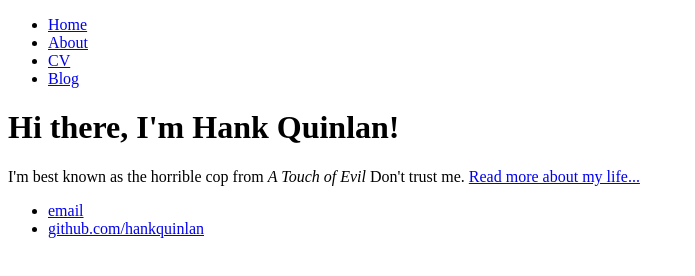
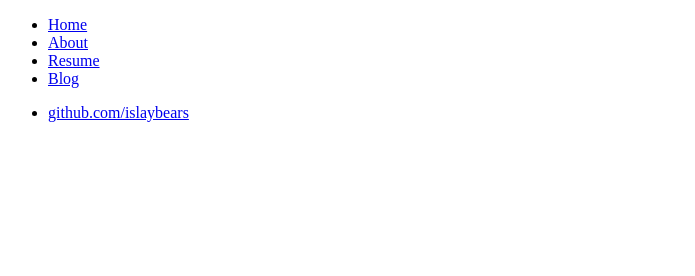
Before and after one commit to MarcoHinojosa-ISB/MarcoHinojosa-ISB.github.io, a plain HTML site: page index.html in a window 1280 px wide. Shown: the whole page, without its empty margins (0-695 px from the left). Drawn offline with Linux system fonts and the light colour scheme.

Commit message:
Update index file

```diff
--- a/index.html
+++ b/index.html
@@ -1,28 +1,26 @@
 <!DOCTYPE html>
 <html>
 	<head>
-		<title>Hank Quinlan, Horrible Cop</title>
+		<title>Title</title>
 	</head>
 	<body>
 		<nav>
     		<ul>
         		<li><a href="/">Home</a></li>
 	        	<li><a href="/about">About</a></li>
-        		<li><a href="/cv">CV</a></li>
+        		<li><a href="/resume">Resume</a></li>
         		<li><a href="/blog">Blog</a></li>
     		</ul>
 		</nav>
 		<div class="container">
     		<div class="blurb">
-        		<h1>Hi there, I'm Hank Quinlan!</h1>
-				<p>I'm best known as the horrible cop from <em>A Touch of Evil</em> Don't trust me. <a href="/about">Read more about my life...</a></p>
+
     		</div><!-- /.blurb -->
 		</div><!-- /.container -->
 		<footer>
     		<ul>
-        		<li><a href="mailto:hankquinlanhub@gmail.com">email</a></li>
-        		<li><a href="https://github.com/hankquinlan">github.com/hankquinlan</a></li>
-			</ul>
+        		<li><a href="https://github.com/islaybears">github.com/islaybears</a></li>
+		</ul>
 		</footer>
 	</body>
 </html>
```
